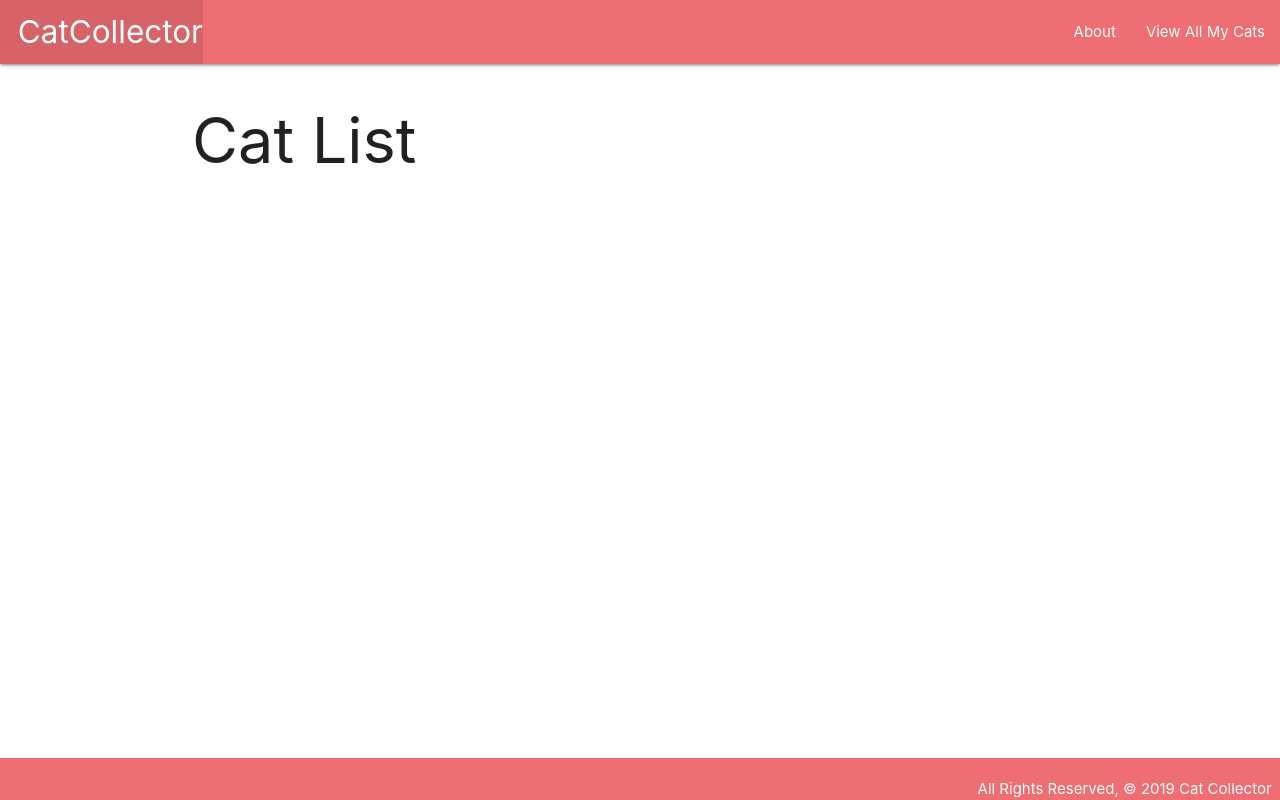
After one commit to daydin14/catcollector, a Django app: template main_app/templates/cats/index.html in a window 1280 px wide. The commit adds this page. Run offline with Django 4.2, Linux system fonts and the light colour scheme; the template is opened without the code that fills it, so the values that code supplies are empty; parts of the project's set-up code (start-up, migrations or seed data) failed here and were passed over.

Commit message:
cat model, url and view updates

```diff
--- a/catcollector/urls.py
+++ b/catcollector/urls.py
@@ -19,4 +19,5 @@
 urlpatterns = [
     path('admin/', admin.site.urls),
     path('', include('main_app.urls')),
+    path('cats/', include('views.cats_index', name='index')),
 ]
--- a/main_app/templates/base.html
+++ b/main_app/templates/base.html
@@ -27,6 +27,7 @@
           </ul>
           <ul class="right">
             <li><a href="/about">About</a></li>
+            <li><a href="/cats">View All My Cats</a></li>
           </ul>
         </div>
       </nav>
--- /dev/null
+++ b/main_app/templates/cats/index.html
@@ -0,0 +1,18 @@
+{% extends 'base.html' %} {% block content %}
+
+<h1>Cat List</h1>
+
+{% for cat in cats %}
+<div class="card">
+  <div class="card-content">
+    <span class="card-title">{{ cat.name }}</span>
+    <p>Breed: {{ cat.breed }}</p>
+    <p>Description: {{ cat.description }}</p>
+    {% if cat.age > 0 %}
+    <p>Age: {{ cat.age }}</p>
+    {% else %}
+    <p>Age: Kitten</p>
+    {% endif %}
+  </div>
+</div>
+{% endfor %} {% endblock %}
--- a/main_app/views.py
+++ b/main_app/views.py
@@ -1,9 +1,15 @@
 from django.shortcuts import render
 
 from django.http import HttpResponse
+
+from .models import Cat
 
 def home(request):
     return HttpResponse('<h1>Hello /ᐠ｡‸｡ᐟ\ﾉ</h1>')
 
 def about(request):
     return render(request, 'about.html')
+
+def cats_index(request):
+    cats = Cat.objects.all()
+    return render(request, 'cats/index.html', {'cats':cats})
```
